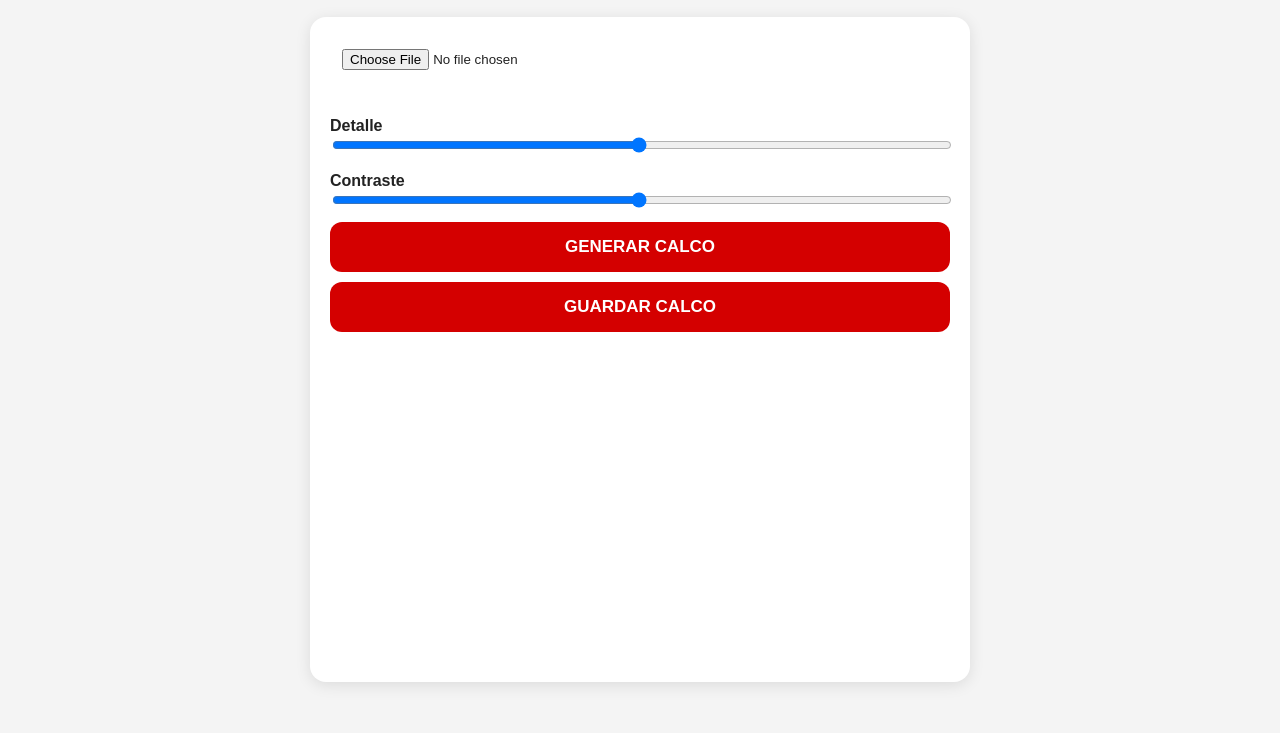
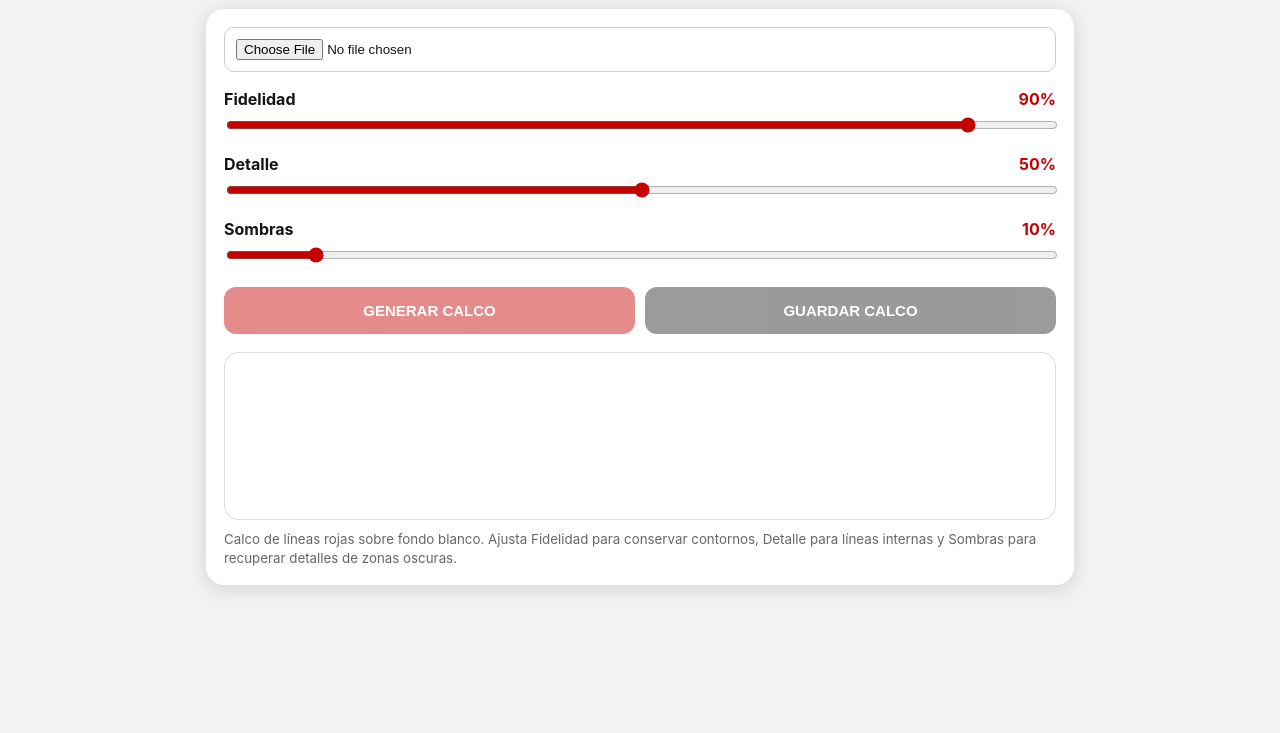
Before and after one commit to icharquille-prog/calco-tatuaje, a plain HTML site: page index.html in a window 1280 px wide. Shown: the part 67-800 px from the top of the page. Drawn offline with Linux system fonts and the light colour scheme.

Commit message:
Add files via upload

```diff
--- a/index.html
+++ b/index.html
@@ -1,266 +1,89 @@
-<!DOCTYPE html>
+<!doctype html>
 <html lang="es">
 <head>
-<meta charset="UTF-8">
-<meta name="viewport" content="width=device-width,initial-scale=1.0">
+<meta charset="utf-8">
+<meta name="viewport" content="width=device-width,initial-scale=1,viewport-fit=cover">
+<meta name="theme-color" content="#111111">
+<meta name="apple-mobile-web-app-capable" content="yes">
+<meta name="apple-mobile-web-app-status-bar-style" content="black-translucent">
+<meta name="apple-mobile-web-app-title" content="Calco Tattoo">
+<link rel="manifest" href="manifest.json">
 <title>Calco Tattoo</title>
-
 <style>
-*{
-  box-sizing:border-box;
-}
-
-body{
-  margin:0;
-  font-family:Arial,sans-serif;
-  background:#f4f4f4;
-  color:#222;
-}
-
-header{
-  background:#111;
-  color:white;
-  padding:18px;
-  text-align:center;
-}
-
-h1{
-  margin:0;
-  font-size:24px;
-}
-
-main{
-  max-width:700px;
-  margin:auto;
-  padding:20px;
-}
-
-.panel{
-  background:white;
-  border-radius:16px;
-  padding:20px;
-  box-shadow:0 3px 15px rgba(0,0,0,.1);
-}
-
-input[type=file]{
-  width:100%;
-  padding:12px;
-  margin-bottom:20px;
-}
-
-button{
-  width:100%;
-  border:0;
-  border-radius:12px;
-  padding:15px;
-  margin-top:10px;
-  background:#d40000;
-  color:white;
-  font-size:17px;
-  font-weight:bold;
-}
-
-button:active{
-  transform:scale(.98);
-}
-
-canvas{
-  width:100%;
-  background:white;
-  margin-top:20px;
-  border-radius:10px;
-  display:block;
-}
-
-label{
-  display:block;
-  margin-top:15px;
-  font-weight:bold;
-}
-
-input[type=range]{
-  width:100%;
-}
+*{box-sizing:border-box}body{margin:0;background:#f2f2f2;color:#151515;font-family:-apple-system,BlinkMacSystemFont,"Segoe UI",Arial,sans-serif}
+header{background:#111;color:#fff;text-align:center;padding:17px;font-size:22px;font-weight:800}
+main{max-width:900px;margin:auto;padding:16px}.card{background:#fff;border-radius:18px;padding:18px;box-shadow:0 4px 20px #0002}
+input[type=file]{width:100%;padding:11px;border:1px solid #ccc;border-radius:10px}
+.control{margin-top:17px}.line{display:flex;justify-content:space-between;font-weight:700;margin-bottom:6px}
+.value{color:#c40000}input[type=range]{width:100%;accent-color:#c40000}
+.buttons{display:grid;grid-template-columns:1fr 1fr;gap:10px;margin-top:20px}
+button{border:0;border-radius:12px;padding:15px;background:#c40000;color:#fff;font-weight:800;font-size:15px}
+button.secondary{background:#222}button:disabled{opacity:.45}
+.preview{margin-top:18px;padding:8px;border:1px solid #ddd;border-radius:14px;background:#fff}
+canvas{display:block;max-width:100%;height:auto;margin:auto}
+small{display:block;color:#666;margin-top:10px;line-height:1.4}
+@media(max-width:600px){.buttons{grid-template-columns:1fr}}
 </style>
 </head>
+<body>
+<header>CALCO TATTOO</header>
+<main><section class="card">
+<input id="file" type="file" accept="image/*">
 
-<body>
+<div class="control"><div class="line"><span>Fidelidad</span><span id="fv" class="value">90%</span></div>
+<input id="f" type="range" min="0" max="100" value="90"></div>
 
-<header>
-<h1>CALCO TATTOO</h1>
-</header>
+<div class="control"><div class="line"><span>Detalle</span><span id="dv" class="value">50%</span></div>
+<input id="d" type="range" min="0" max="100" value="50"></div>
 
-<main>
+<div class="control"><div class="line"><span>Sombras</span><span id="sv" class="value">10%</span></div>
+<input id="s" type="range" min="0" max="100" value="10"></div>
 
-<div class="panel">
-
-<input id="photo" type="file" accept="image/*">
-
-<label>
-Detalle
-<input id="detail" type="range" min="1" max="100" value="50">
-</label>
-
-<label>
-Contraste
-<input id="contrast" type="range" min="1" max="100" value="50">
-</label>
-
-<button onclick="processImage()">
-GENERAR CALCO
-</button>
-
-<button onclick="downloadImage()">
-GUARDAR CALCO
-</button>
-
-<canvas id="canvas"></canvas>
-
+<div class="buttons">
+<button id="go" disabled>GENERAR CALCO</button>
+<button id="save" class="secondary" disabled>GUARDAR CALCO</button>
 </div>
 
-</main>
+<div class="preview"><canvas id="c"></canvas></div>
+<small>Calco de líneas rojas sobre fondo blanco. Ajusta Fidelidad para conservar contornos, Detalle para líneas internas y Sombras para recuperar detalles de zonas oscuras.</small>
+</section></main>
 
 <script>
-
-const photo = document.getElementById("photo");
-const canvas = document.getElementById("canvas");
-const ctx = canvas.getContext("2d");
-
-let originalImage = null;
-
-photo.addEventListener("change", function(){
-
-    const file = this.files[0];
-
-    if(!file) return;
-
-    const reader = new FileReader();
-
-    reader.onload = function(e){
-
-        const img = new Image();
-
-        img.onload = function(){
-
-            originalImage = img;
-
-            canvas.width = img.width;
-            canvas.height = img.height;
-
-            ctx.drawImage(img,0,0);
-
-        };
-
-        img.src = e.target.result;
-
-    };
-
-    reader.readAsDataURL(file);
-
-});
-
-
-function processImage(){
-
-    if(!originalImage){
-
-        alert("Primero selecciona una fotografía.");
-
-        return;
-    }
-
-    const detail =
-        Number(document.getElementById("detail").value);
-
-    const contrast =
-        Number(document.getElementById("contrast").value);
-
-    canvas.width = originalImage.width;
-    canvas.height = originalImage.height;
-
-    ctx.drawImage(
-        originalImage,
-        0,
-        0,
-        canvas.width,
-        canvas.height
-    );
-
-    const image =
-        ctx.getImageData(
-            0,
-            0,
-            canvas.width,
-            canvas.height
-        );
-
-    const data = image.data;
-
-    const factor =
-        (259 * (contrast + 255)) /
-        (255 * (259 - contrast));
-
-    for(let i=0;i<data.length;i+=4){
-
-        let r=data[i];
-        let g=data[i+1];
-        let b=data[i+2];
-
-        let gray =
-            0.299*r +
-            0.587*g +
-            0.114*b;
-
-        gray =
-            factor * (gray - 128) + 128;
-
-        let threshold =
-            255 - detail * 2.2;
-
-        if(gray < threshold){
-
-            data[i]=212;
-            data[i+1]=0;
-            data[i+2]=0;
-
-        }else{
-
-            data[i]=255;
-            data[i+1]=255;
-            data[i+2]=255;
-
-        }
-
-    }
-
-    ctx.putImageData(image,0,0);
-
-}
-
-
-function downloadImage(){
-
-    if(canvas.width === 0){
-
-        alert("Primero genera un calco.");
-
-        return;
-    }
-
-    const link =
-        document.createElement("a");
-
-    link.download =
-        "calco-tattoo.png";
-
-    link.href =
-        canvas.toDataURL("image/png");
-
-    link.click();
-
-}
-
+const $=id=>document.getElementById(id), file=$("file"), c=$("c"), ctx=c.getContext("2d",{willReadFrequently:true});
+const src=document.createElement("canvas"), sx=src.getContext("2d",{willReadFrequently:true});
+let ready=false;
+[["f","fv"],["d","dv"],["s","sv"]].forEach(([a,b])=>$(a).oninput=()=>$(b).textContent=$(a).value+"%");
+file.onchange=()=>{
+ const f=file.files[0]; if(!f)return;
+ const im=new Image();
+ im.onload=()=>{
+  const scale=Math.min(1,1800/Math.max(im.naturalWidth,im.naturalHeight));
+  src.width=Math.round(im.naturalWidth*scale); src.height=Math.round(im.naturalHeight*scale);
+  sx.fillStyle="#fff";sx.fillRect(0,0,src.width,src.height);sx.drawImage(im,0,0,src.width,src.height);
+  c.width=src.width;c.height=src.height;ctx.drawImage(src,0,0);ready=true;$("go").disabled=false;$("save").disabled=true;
+ };
+ im.src=URL.createObjectURL(f);
+};
+function gray(a,i){return .299*a[i]+.587*a[i+1]+.114*a[i+2]}
+$("go").onclick=()=>{
+ if(!ready)return;
+ const w=src.width,h=src.height,a=sx.getImageData(0,0,w,h).data,o=ctx.createImageData(w,h),d=o.data;
+ for(let i=0;i<d.length;i+=4){d[i]=255;d[i+1]=255;d[i+2]=255;d[i+3]=255}
+ const F=+$("f").value,D=+$("d").value,S=+$("s").value;
+ const threshold=Math.max(28,150-F*.62-D*.34);
+ const shadowLimit=threshold+(100-S)*1.05;
+ for(let y=1;y<h-1;y++)for(let x=1;x<w-1;x++){
+  const p=(y*w+x)*4;
+  const A=gray(a,p-4*w-4),B=gray(a,p-4*w),C=gray(a,p-4*w+4),
+        E=gray(a,p-4),G=gray(a,p+4),H=gray(a,p+4*w-4),
+        I=gray(a,p+4*w),J=gray(a,p+4*w+4),Q=gray(a,p);
+  const gx=-A+C-2*E+2*G-H+J, gy=-A-2*B-C+H+2*I+J;
+  const mag=Math.hypot(gx,gy), mean=(A+B+C+E+Q+G+H+I+J)/9, contrast=Math.abs(Q-mean);
+  if(mag>(contrast>25?threshold:shadowLimit)){d[p]=201;d[p+1]=0;d[p+2]=0;d[p+3]=255}
+ }
+ ctx.putImageData(o,0,0);$("save").disabled=false;
+};
+$("save").onclick=()=>{const a=document.createElement("a");a.download="calco-tatuaje.png";a.href=c.toDataURL("image/png");a.click()};
+if("serviceWorker"in navigator)window.addEventListener("load",()=>navigator.serviceWorker.register("sw.js"));
 </script>
-
-</body>
-</html>
+</body></html>
--- /dev/null
+++ b/sw.js
@@ -0,0 +1,4 @@
+const CACHE="calco-tattoo-v1";
+const ASSETS=["./","./index.html","./manifest.json"];
+self.addEventListener("install",e=>e.waitUntil(caches.open(CACHE).then(c=>c.addAll(ASSETS))));
+self.addEventListener("fetch",e=>e.respondWith(caches.match(e.request).then(r=>r||fetch(e.request))));
```
Also changed, not shown: manifest.json (added).
